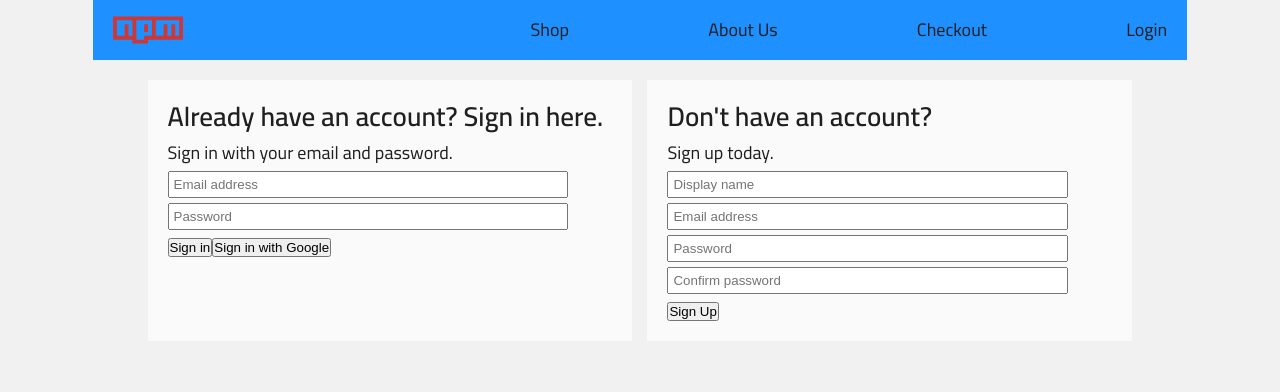
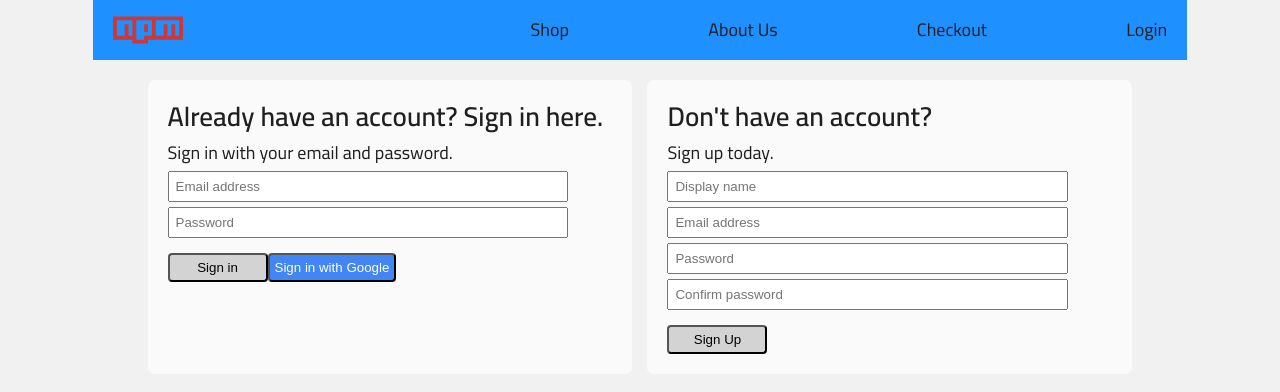
Before and after one commit to Gittenger/clothing-ecommerce, a React (Create React App) app: page /login in a window 1280 px wide. Shown: the top 392 px of the page. Built offline with nearby package versions, Linux system fonts and the light colour scheme.

Commit message:
custom button component

```diff
--- /dev/null
+++ b/src/components/button/button.component.jsx
@@ -0,0 +1,9 @@
+import React from "react";
+
+import { ButtonComponent } from "./button.styles";
+
+const Button = ({ children, ...props }) => (
+  <ButtonComponent {...props}>{children}</ButtonComponent>
+);
+
+export default Button;
--- /dev/null
+++ b/src/components/button/button.styles.jsx
@@ -0,0 +1,31 @@
+import styled, { css } from "styled-components";
+
+import { FlexCenter } from "../../style-utils/utils.styles";
+
+const normalStyles = css`
+  background-color: lightgrey;
+
+  &:hover {
+    background-color: #fff;
+  }
+`;
+
+const googleSignInStyles = css`
+  background-color: #4285f4;
+  color: white;
+
+  &:hover {
+    background-color: #357ae8;
+  }
+`;
+
+const getStyles = (props) =>
+  props.googleSignIn ? googleSignInStyles : normalStyles;
+
+export const ButtonComponent = styled.button`
+  padding: 0.5rem;
+  border-radius: 0.4rem;
+  min-width: 10rem;
+
+  ${getStyles}
+`;
--- a/src/components/form-component/form-component.styles.jsx
+++ b/src/components/form-component/form-component.styles.jsx
@@ -6,6 +6,7 @@ export const FormContainer = styled.div`
   width: 100%;
   padding: 2rem;
   background-color: ${({ theme: { colors } }) => colors.whiteLight};
+  border-radius: 0.7rem;
 
   h2 {
     margin-bottom: 1rem;
@@ -19,4 +20,8 @@ export const FormContainer = styled.div`
     margin-bottom: 0.5rem;
     width: 90%;
   }
+
+  .button-group {
+    margin-top: 1.5rem;
+  }
 `;
--- a/src/components/form-input/form-input.styles.jsx
+++ b/src/components/form-input/form-input.styles.jsx
@@ -3,6 +3,6 @@ import styled from "styled-components";
 // import { FlexCenter } from "../../style-utils/utils.styles";
 
 export const FormInputInput = styled.input`
-  padding: 0.4rem;
+  padding: 0.6rem;
   display: block;
 `;
--- a/src/components/login-form/login-form.component.jsx
+++ b/src/components/login-form/login-form.component.jsx
@@ -7,6 +7,7 @@ import {
 
 import FormComponent from "../form-component/form-component.component";
 import FormInput from "../form-input/form-input.component";
+import Button from "../button/button.component";
 
 const LoginForm = ({ googleSignInStart, emailSignInStart }) => {
   const [userCredentials, setCredentials] = useState({
@@ -54,11 +55,11 @@ const LoginForm = ({ googleSignInStart, emailSignInStart }) => {
           placeholder="Password"
           required
         />
-        <div>
-          <button type="submit">Sign in</button>
-          <button type="button" onClick={googleSignInStart}>
+        <div className="button-group">
+          <Button type="submit">Sign in</Button>
+          <Button type="button" onClick={googleSignInStart} googleSignIn>
             Sign in with Google
-          </button>
+          </Button>
         </div>
       </form>
     </FormComponent>
--- a/src/components/sign-up-form/sign-up-form.component.jsx
+++ b/src/components/sign-up-form/sign-up-form.component.jsx
@@ -4,6 +4,7 @@ import { signUpStart } from "../../redux/user/user.actions";
 
 import FormComponent from "../form-component/form-component.component";
 import FormInput from "../form-input/form-input.component";
+import Button from "../button/button.component";
 
 const SignUpForm = ({ signUpStart }) => {
   const [userCredentials, setCredentials] = useState({
@@ -76,7 +77,9 @@ const SignUpForm = ({ signUpStart }) => {
           placeholder="Confirm password"
           required
         />
-        <button type="submit">Sign Up</button>
+        <div className="button-group">
+          <Button type="submit">Sign Up</Button>
+        </div>
       </form>
     </FormComponent>
   );
```
